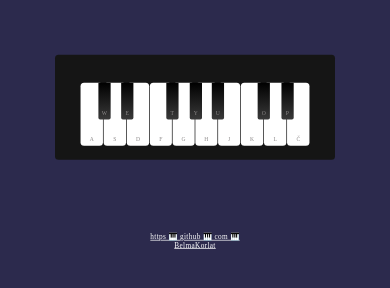
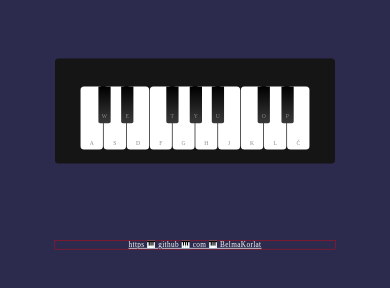
Before and after one commit to BelmaKorlat/Piano, a plain HTML site: page index.html in a window 390 px wide. Shown: the part 300-588 px from the top of the page. Drawn offline with Linux system fonts and the light colour scheme.

Commit message:
Applying css changes

```diff
--- a/style.css
+++ b/style.css
@@ -124,6 +124,7 @@ p {
 }
 
 footer {
+  border: 1px solid red;
   text-align: center;
   letter-spacing: 1px;
   font-size: 1.3rem;
@@ -152,13 +153,18 @@ footer {
   body {
     scale: 0.4;
   }
-    h1 {
+
+  h1 {
     font-size: 2.8rem;
+  }
+
+  footer {
+    width: 800px;
   }
 }
 
 @media screen and (max-width: 390px) {
-   h1 {
+  h1 {
     font-size: 1.7rem;
   }
 
```
